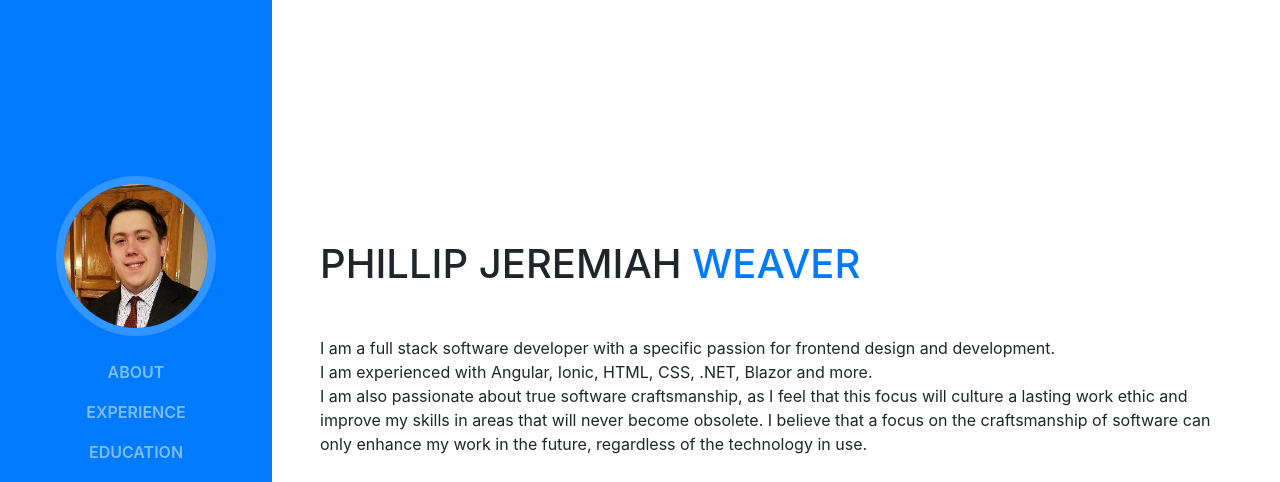
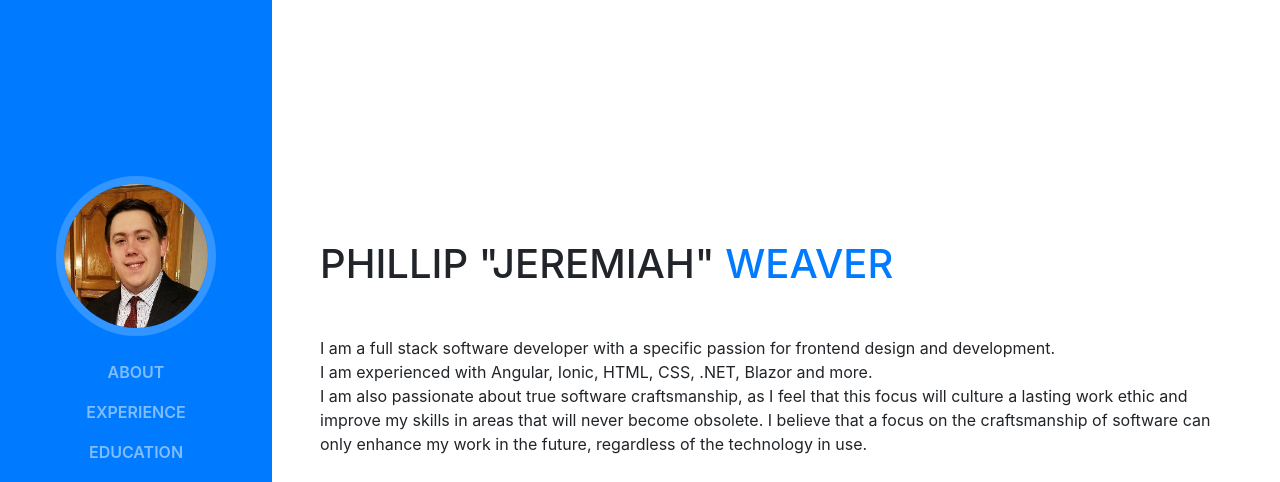
Before and after one commit to jbw716/jbw716.github.io, a website with bundled scripts: page index.html in a window 1280 px wide. Shown: the top 482 px of the page. Built offline with nearby package versions, Linux system fonts and the light colour scheme; a web font is replaced by a local one.

Commit message:
Specify going by "Jeremiah"

```diff
--- a/index.html
+++ b/index.html
@@ -71,7 +71,7 @@
 
     <section class="resume-section p-3 p-lg-5 d-flex d-column" id="about">
       <div class="my-auto">
-        <h1 class="mb-5">Phillip Jeremiah <span class="text-primary">Weaver</span></h1>
+        <h1 class="mb-5">Phillip "Jeremiah" <span class="text-primary">Weaver</span></h1>
         <!-- <div class="subheading mb-5">12065 General Ott Rd · Hammond, LA 70403 · (985) 662-1082 ·
           <a href="mailto:jbw71699@gmail.com">jbw71699@gmail.com</a>
         </div> -->
```
